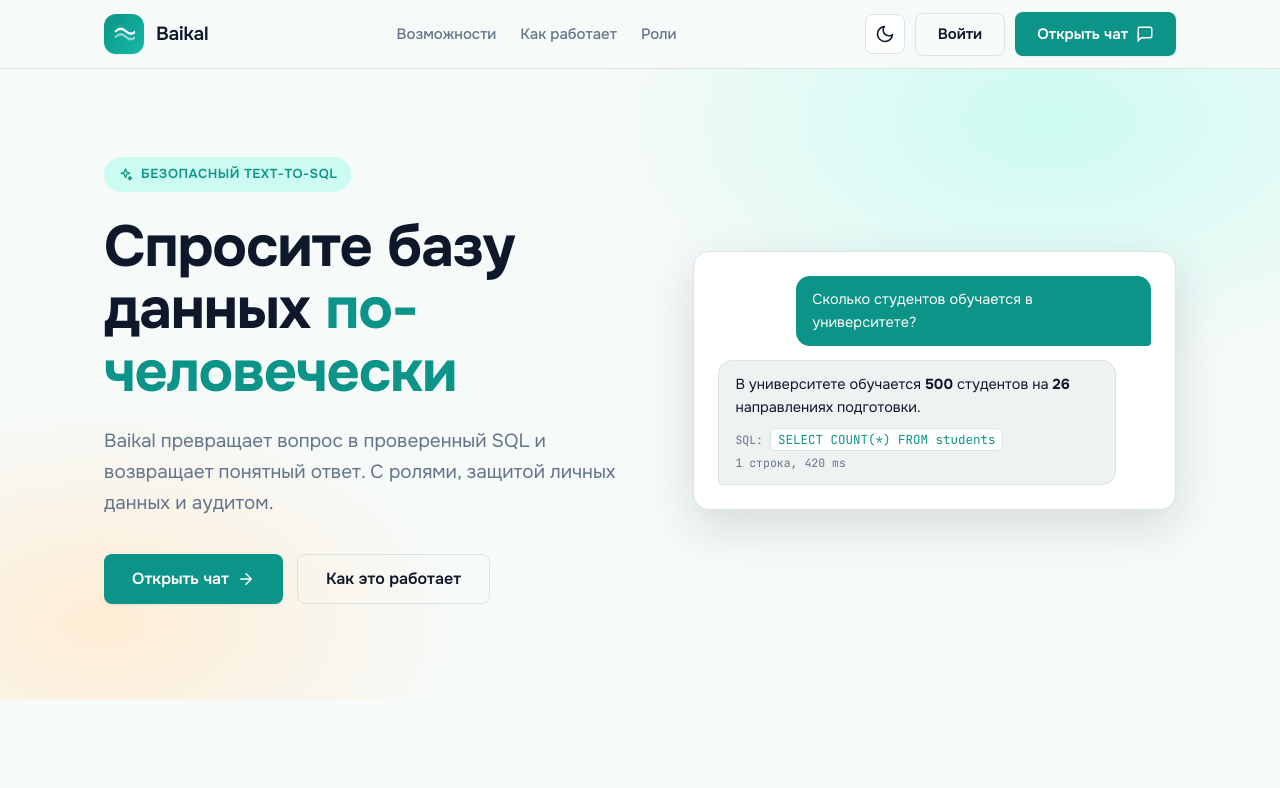
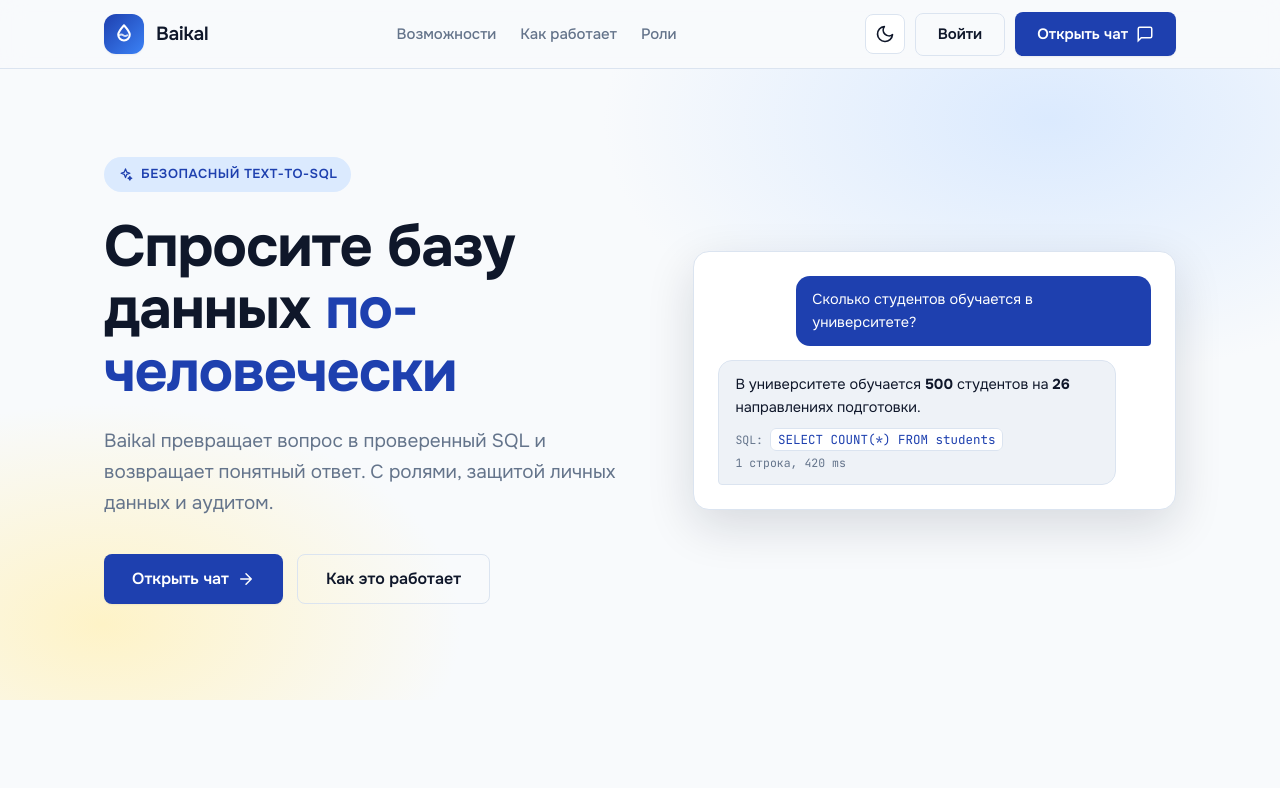
Before and after one commit to high-quality-dorm/baikal-code, a React (Vite) app in the folder frontend/: page / in a window 1280 px wide. Shown: the top 788 px of the page. Built offline with nearby package versions, Linux system fonts and the light colour scheme; a web font is replaced by a local one.

Commit message:
feat(frontend): navy palette and new drop-wave logo
Rebrand from teal water theme to deep blue (navy) with amber accent in
both light and dark themes; replace logo waves with a water-drop + data
wave mark. Update design docs to match.

```diff
--- a/frontend/src/components/Logo.jsx
+++ b/frontend/src/components/Logo.jsx
@@ -10,12 +10,13 @@
           viewBox="0 0 24 24"
           fill="none"
           stroke="currentColor"
-          strokeWidth="2.4"
+          strokeWidth="2.2"
           strokeLinecap="round"
+          strokeLinejoin="round"
           aria-hidden="true"
         >
-          <path d="M3 9c3.5-3.5 7.5-3.5 11 0s7.5 3.5 11 0" />
-          <path d="M3 15c3.5-3.5 7.5-3.5 11 0s7.5 3.5 11 0" opacity="0.55" />
+          <path d="M12 2.5c3.8 4.3 6.3 7.2 6.3 10.2a6.3 6.3 0 0 1-12.6 0c0-3 2.5-5.9 6.3-10.2z" />
+          <path d="M6.8 13.4c1.5-1.1 3-1.1 4.4 0 1.5 1.1 3 1.1 4.4 0" opacity="0.8" />
         </svg>
       </span>
       <span className="logo__name">Baikal</span>
--- a/frontend/src/styles/tokens.css
+++ b/frontend/src/styles/tokens.css
@@ -2,28 +2,28 @@
 
 :root,
 :root[data-theme="light"] {
-  --color-primary: #0d9488;
+  --color-primary: #1e40af;
   --color-on-primary: #ffffff;
-  --color-primary-hover: #0f766e;
-  --color-primary-soft: #ccfbf1;
-  --color-secondary: #14b8a6;
-  --color-accent: #ea580c;
+  --color-primary-hover: #1e3a8a;
+  --color-primary-soft: #dbeafe;
+  --color-secondary: #3b82f6;
+  --color-accent: #d97706;
   --color-on-accent: #ffffff;
-  --color-accent-soft: #ffedd5;
-  --color-background: #f6faf9;
+  --color-accent-soft: #fef3c7;
+  --color-background: #f8fafc;
   --color-foreground: #0f172a;
   --color-card: #ffffff;
   --color-card-foreground: #0f172a;
-  --color-muted: #eef3f2;
+  --color-muted: #eef2f7;
   --color-muted-foreground: #64748b;
-  --color-border: #d9e4e3;
+  --color-border: #dbe4f0;
   --color-destructive: #dc2626;
   --color-on-destructive: #ffffff;
-  --color-ring: #0d9488;
-  --color-chat-bg: #f2f7f6;
-  --color-user-bubble: #0d9488;
+  --color-ring: #1e40af;
+  --color-chat-bg: #f2f6fb;
+  --color-user-bubble: #1e40af;
   --color-user-bubble-text: #ffffff;
-  --color-guest: #a16207;
+  --color-guest: #92400e;
 
   --shadow-sm: 0 1px 2px rgba(15, 23, 42, 0.06);
   --shadow-md: 0 4px 16px rgba(15, 23, 42, 0.08);
@@ -33,8 +33,8 @@
   --radius-md: 12px;
   --radius-lg: 16px;
 
-  --scrollbar-thumb: rgba(13, 148, 136, 0.28);
-  --scrollbar-thumb-hover: rgba(13, 148, 136, 0.5);
+  --scrollbar-thumb: rgba(30, 64, 175, 0.28);
+  --scrollbar-thumb-hover: rgba(30, 64, 175, 0.5);
   --scrollbar-track: transparent;
 
   --font-display: "Unbounded", "Onest", system-ui, sans-serif;
@@ -43,14 +43,14 @@
 }
 
 :root[data-theme="dark"] {
-  --color-primary: #2dd4bf;
-  --color-on-primary: #042f2e;
-  --color-primary-hover: #14b8a6;
-  --color-primary-soft: #134e4a;
-  --color-secondary: #5eead4;
-  --color-accent: #fb923c;
-  --color-on-accent: #431407;
-  --color-accent-soft: #431407;
+  --color-primary: #60a5fa;
+  --color-on-primary: #172554;
+  --color-primary-hover: #3b82f6;
+  --color-primary-soft: #1e3a8a;
+  --color-secondary: #93c5fd;
+  --color-accent: #f59e0b;
+  --color-on-accent: #451a03;
+  --color-accent-soft: #451a03;
   --color-background: #0b1220;
   --color-foreground: #eef3f8;
   --color-card: #111a2c;
@@ -60,14 +60,14 @@
   --color-border: #243349;
   --color-destructive: #f87171;
   --color-on-destructive: #450a0a;
-  --color-ring: #2dd4bf;
+  --color-ring: #60a5fa;
   --color-chat-bg: #0d1424;
-  --color-user-bubble: #2dd4bf;
-  --color-user-bubble-text: #042f2e;
+  --color-user-bubble: #60a5fa;
+  --color-user-bubble-text: #172554;
   --color-guest: #fbbf24;
 
-  --scrollbar-thumb: rgba(45, 212, 191, 0.25);
-  --scrollbar-thumb-hover: rgba(45, 212, 191, 0.45);
+  --scrollbar-thumb: rgba(96, 165, 250, 0.25);
+  --scrollbar-thumb-hover: rgba(96, 165, 250, 0.45);
   --scrollbar-track: transparent;
 
   --shadow-sm: 0 1px 2px rgba(0, 0, 0, 0.4);
```
Also changed, not shown: 1 other file (tests, documents, lock files or other folders).
